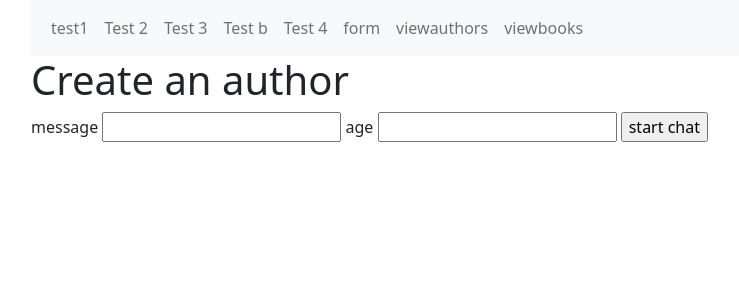
After one commit to Taypark0411/flasktest, a Flask app: page /createauthor in a window 1280 px wide. The commit adds this page. Shown: the top 300 px of the page, without its empty margins (51-790 px from the left). Run offline with Flask 3, Linux system fonts and the light colour scheme; parts of the project's set-up code (start-up, migrations or seed data) failed here and were passed over.

Commit message:
create author

```diff
--- a/app.py
+++ b/app.py
@@ -119,3 +119,13 @@ def retrievebooks():
     return render_template("viewbooks.html", books=rows)
 
     # createconnection()
+
+
+@app.route("/createauthor")
+def createauthors():
+    return render_template("createauthor.html")
+
+
+@app.route("/saveauthor", methods=["post"])
+def saveauthor():
+    return render_template("viewauthors.html")
--- /dev/null
+++ b/templates/createauthor.html
@@ -0,0 +1,12 @@
+{% extends "base.html" %} {% block content %}
+<div class="row"><h1>Create an author</h1></div>
+<div class="row">
+  <form action="/saveauthor" method="POST">
+    <label> message</label>
+    <input type="text" name="message" />
+    <label> age</label>
+    <input type="text" name="age" />
+    <input type="submit" value="start chat" />
+  </form>
+</div>
+{% endblock %}
--- a/templates/viewauthors.html
+++ b/templates/viewauthors.html
@@ -21,5 +21,7 @@
       {% endfor %}
     </tbody>
   </table>
+
 </div>
+<div class="row"><a href="/createauthor" class="btn btn-success">Create author</a></div>
 {%endblock%}
```
